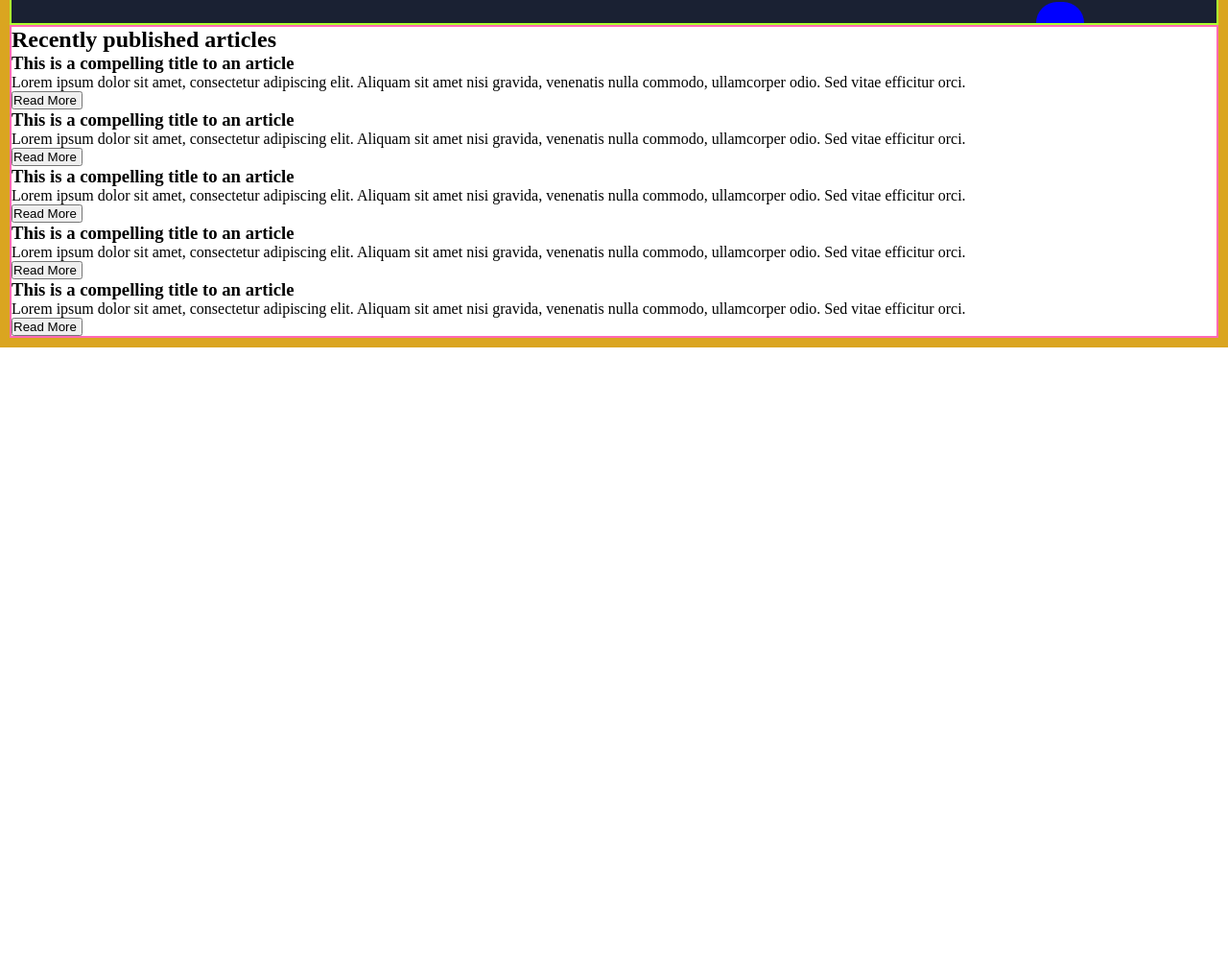
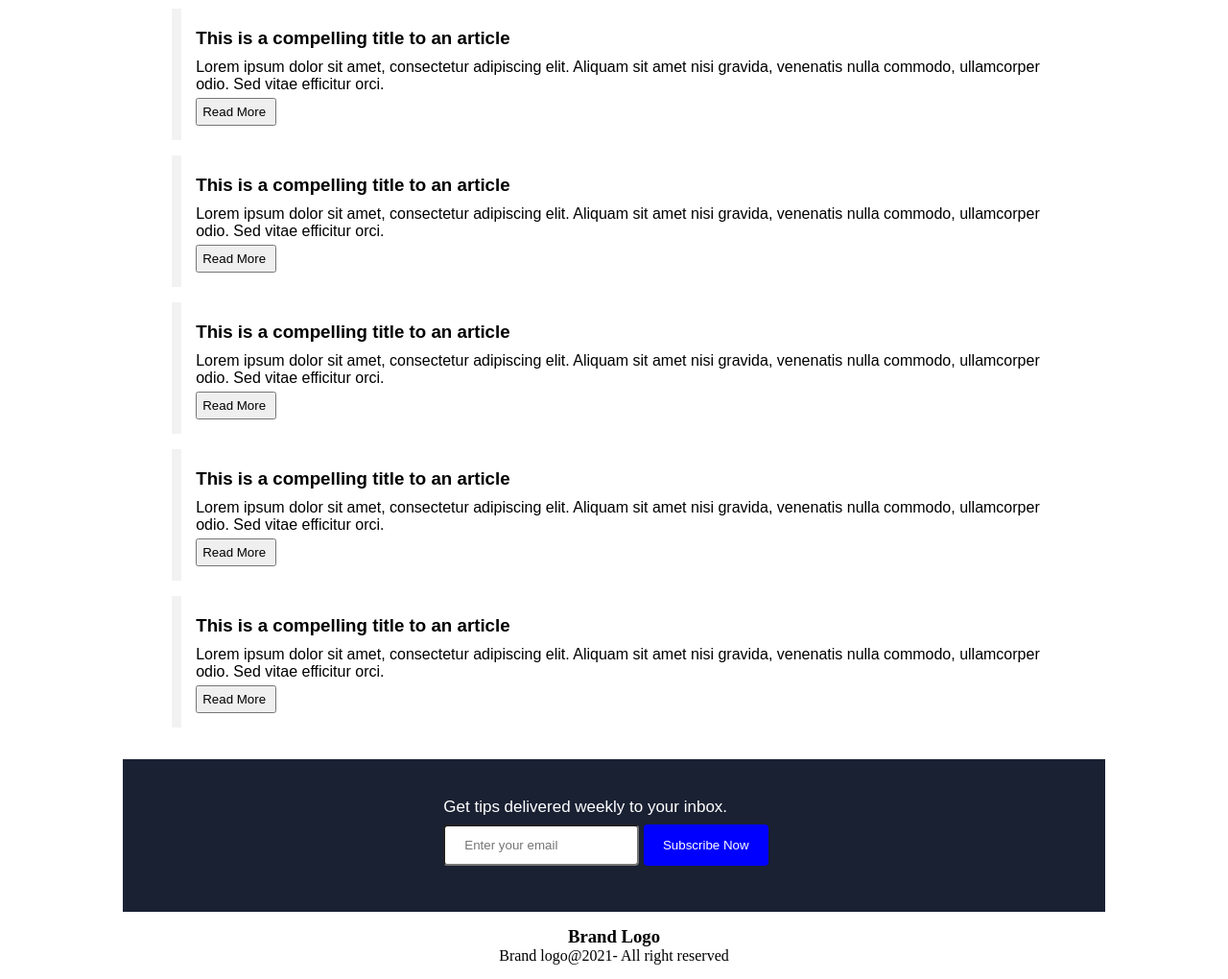
Before and after one commit to tareq112/HTML-various, a plain HTML site: page Blogger-landing-page/index.html in a window 1280 px wide. Shown: the part 548-1568 px from the top of the page at 96% size. Before the commit the page ends 910 px from the top, so only its background shows below. Drawn offline with Linux system fonts and the light colour scheme.

Commit message:
blog complete

```diff
--- a/Blogger-landing-page/index.html
+++ b/Blogger-landing-page/index.html
@@ -59,50 +59,66 @@
 
         <div class="content">
             <div class="contentHeading">
-                <h2>Recently published articles</h2>
+                <h1>Recently published articles</h1>
             </div>
             <div class="item">
-                <h3>This is a compelling title to an article</h3>
-                <p>Lorem ipsum dolor sit amet, consectetur adipiscing elit. Aliquam sit amet nisi gravida, venenatis
+                <div class="one">
+                    <h3 class="itemHeading">This is a compelling title to an article</h3>
+                    <p class="itemPara">Lorem ipsum dolor sit amet, consectetur adipiscing elit. Aliquam sit amet nisi gravida, venenatis
                     nulla commodo, ullamcorper odio. Sed vitae efficitur orci.</p>
                     <input type="button" value="Read More ">
+                </div>
+
             </div>
             <div class="item">
-                <h3>This is a compelling title to an article</h3>
-                <p>Lorem ipsum dolor sit amet, consectetur adipiscing elit. Aliquam sit amet nisi gravida, venenatis
+                <div class="one">
+                    <h3 class="itemHeading">This is a compelling title to an article</h3>
+                    <p class="itemPara">Lorem ipsum dolor sit amet, consectetur adipiscing elit. Aliquam sit amet nisi gravida, venenatis
                     nulla commodo, ullamcorper odio. Sed vitae efficitur orci.</p>
                     <input type="button" value="Read More ">
+                </div>
             </div>
             <div class="item">
-                <h3>This is a compelling title to an article</h3>
-                <p>Lorem ipsum dolor sit amet, consectetur adipiscing elit. Aliquam sit amet nisi gravida, venenatis
+                <div class="one">
+                    <h3 class="itemHeading">This is a compelling title to an article</h3>
+                    <p class="itemPara">Lorem ipsum dolor sit amet, consectetur adipiscing elit. Aliquam sit amet nisi gravida, venenatis
                     nulla commodo, ullamcorper odio. Sed vitae efficitur orci.</p>
                     <input type="button" value="Read More ">
+                </div>
             </div>
             <div class="item">
-                <h3>This is a compelling title to an article</h3>
-                <p>Lorem ipsum dolor sit amet, consectetur adipiscing elit. Aliquam sit amet nisi gravida, venenatis
+                <div class="one">
+                    <h3 class="itemHeading">This is a compelling title to an article</h3>
+                    <p class="itemPara">Lorem ipsum dolor sit amet, consectetur adipiscing elit. Aliquam sit amet nisi gravida, venenatis
                     nulla commodo, ullamcorper odio. Sed vitae efficitur orci.</p>
                     <input type="button" value="Read More ">
+                </div>
             </div>
             <div class="item">
-                <h3>This is a compelling title to an article</h3>
-                <p>Lorem ipsum dolor sit amet, consectetur adipiscing elit. Aliquam sit amet nisi gravida, venenatis
+                <div class="one">
+                    <h3 class="itemHeading">This is a compelling title to an article</h3>
+                    <p class="itemPara">Lorem ipsum dolor sit amet, consectetur adipiscing elit. Aliquam sit amet nisi gravida, venenatis
                     nulla commodo, ullamcorper odio. Sed vitae efficitur orci.</p>
                     <input type="button" value="Read More ">
+                </div>
             </div>
         </div>
-        <!--
+
         <div class="newsLetter">
+            <div class="footNewsLetter">
+                <p>Get tips delivered weekly to your inbox.</p>
+                <input type="text" placeholder="Enter your email">
+                <input type="submit" value="Subscribe Now">
+            </div>
+        </div>
 
-        </div>
         <div class="footer">
             <div class="footerContent">
                 <h3>Brand Logo</h3>
                 <p>Brand logo@2021- All right reserved</p>
             </div>
         </div>
-         -->
+
 
     </div>
     <script>
--- a/Blogger-landing-page/style.css
+++ b/Blogger-landing-page/style.css
@@ -3,15 +3,21 @@
     padding: 0;
 }
 .container{
+    display: flex;
     height: auto;
-    border: 10px solid goldenrod;
+    /* border: 10px solid goldenrod; */
+    flex-direction: column;
+    /* justify-content: center; */
+     align-items: center;
+
 }
 /* headind part */
 .heading{
     display: flex;
     justify-content: center;
-    height:70vh;
-    border: 2px solid greenyellow;
+    width: 90%;
+    height:auto;
+     border-top: 20px solid #fff;
     background: rgb(26,33, 51);
 }
 /* heading text div */
@@ -19,7 +25,6 @@
     display: flex;
     flex-direction: column;
     width: 50%;
-
     color: #fff;
 }
 .logo{
@@ -42,8 +47,7 @@
     font-weight: lighter;
 }
 .headingNewsLetter{
-
-    padding: 40px;
+    padding: 40px ;
 }
 .headingNewsLetter p{
     font-family: sans-serif;
@@ -111,6 +115,14 @@
     top: -10%;
     left: 25%;
 }
+.name h3{
+    font-size: 20px;
+    text-align: center;
+}
+.name p{
+    font-size: 10px;
+    text-align: center;
+}
 .smallYellow{
     position: absolute;
     height: 25px;
@@ -141,20 +153,77 @@
 
 /* content div */
 .content{
+    display: flex;
+    flex-direction:column ;
+    width: 80%;
     height: auto;
-    border: 2px solid hotpink;
+    /* border: 2px solid hotpink;  */
     background: #fff;
-
+    justify-content: center;
+    align-items: center;
+    padding: 25px;
+}
+.contentHeading{
+    width: 100%;
+    text-align: left;
+    padding: 10px;
 }
 .item{
-    border: 5px rgb(133, 13, 13);
+    width: 90%;
+    padding: 8px;
+    font-family: sans-serif;
+}
+.one {
+    border-left: 10px solid  rgb(242,242,242);
+    padding:15px ;
+}
+.itemHeading{
+    padding: 5px 0px;
+}
+.itemPara{
+    padding: 5px 0;
+}
+input[type=button]{
+    padding: 5px;
 }
 
 .newsLetter{
-    height: 10vh;
-    border: 2px solid rgba(63, 34, 34, 0.8);
+    display: flex;
+    width: 80%;
+    height: auto;
+
+    background: rgb(26, 33, 51);
+    padding: 40px 0;
+    justify-content: center;
+    align-items: center;
 }
+.footNewsLetter{
+    font-family: sans-serif;
+    font-size: 17px;
+    color: #fff;
+}
+.footNewsLetter input[type=text]{
+    padding: 12px 20px;
+    width: 45%;
+    border-radius: 4px;
+}
+.footNewsLetter input[type=submit]{
+    background: blue;
+    /* background-color: #4CAF50; */
+    color: white;
+    padding: 14px 20px;
+    margin: 8px 0;
+    border: none;
+    border-radius: 4px;
+    cursor: pointer;
+}
+
 .footer{
-    height: 10vh;
-    border: 2px solid rgba(22, 50, 209, 0.8);
+    display: flex;
+    align-items: center;
+    justify-content: center;
+    height: auto;
+    /* border: 2px solid rgba(22, 50, 209, 0.8); */
+    text-align: center;
+     padding: 15px;
 }
```
Also changed, not shown: Blogger-landing-page/test.html (added, +41 -0 lines).
